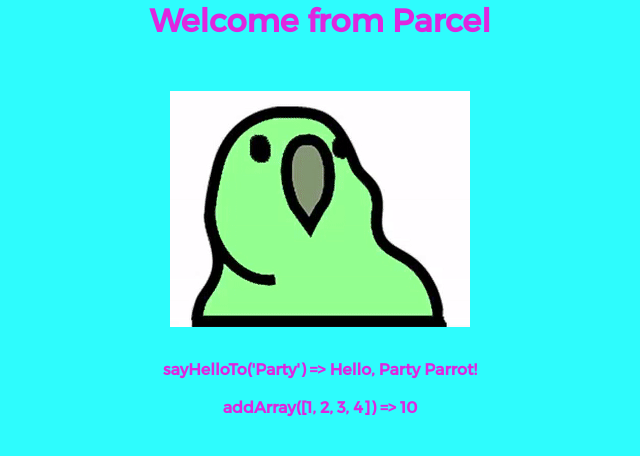
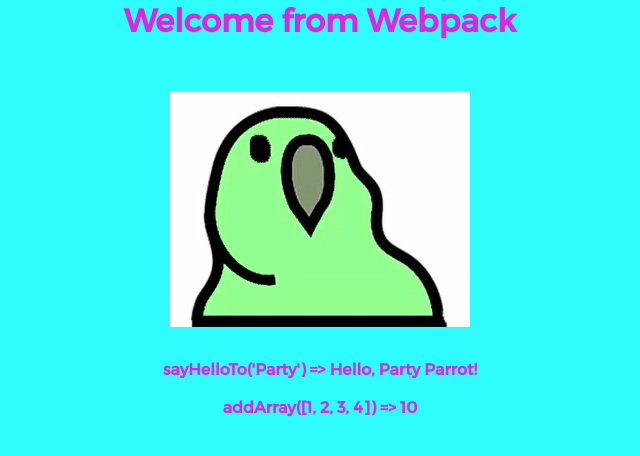
Before and after one commit to michaelgenesini/build-systems-2k18, a website built with webpack: page src/index.html in a window 1280 px wide. Shown: the whole page, without its empty margins (320-960 px from the left). Built offline with nearby package versions, Linux system fonts and the light colour scheme.

Commit message:
moved to webpack

```diff
--- a/package.json
+++ b/package.json
@@ -8,8 +8,8 @@
   },
   "scripts": {
     "test": "echo \"Error: no test specified\" && exit 1",
-    "dev": "parcel ./src/index.html",
-    "build": "parcel build ./src/index.html"
+    "dev": "webpack",
+    "build": "webpack --env=production"
   },
   "repository": {
     "type": "git",
@@ -22,6 +22,6 @@
   },
   "homepage": "https://github.com/michaelgenesini/build-systems-2k18#readme",
   "dependencies": {
-    "parcel-bundler": "^1.6.2"
+    "webpack": "^4.0.0"
   }
 }
--- a/src/index.html
+++ b/src/index.html
@@ -2,7 +2,7 @@
     <head>
     </head>
     <body>
-        <h1>Welcome from Parcel</h1>
+        <h1>Welcome from Webpack</h1>
         <div class="parrot"></div>
         <div id="test"></div>
         <script src="./index.js"></script>
--- /dev/null
+++ b/webpack.config.js
@@ -0,0 +1,3 @@
+module.exports = {
+
+}
```
Also changed, not shown: 1 other file.
